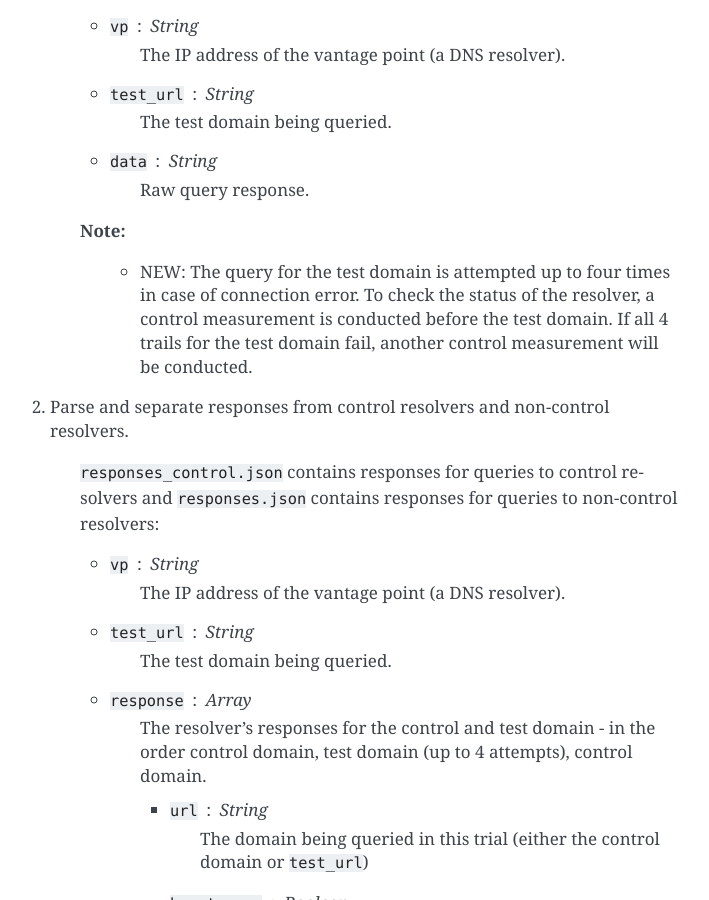
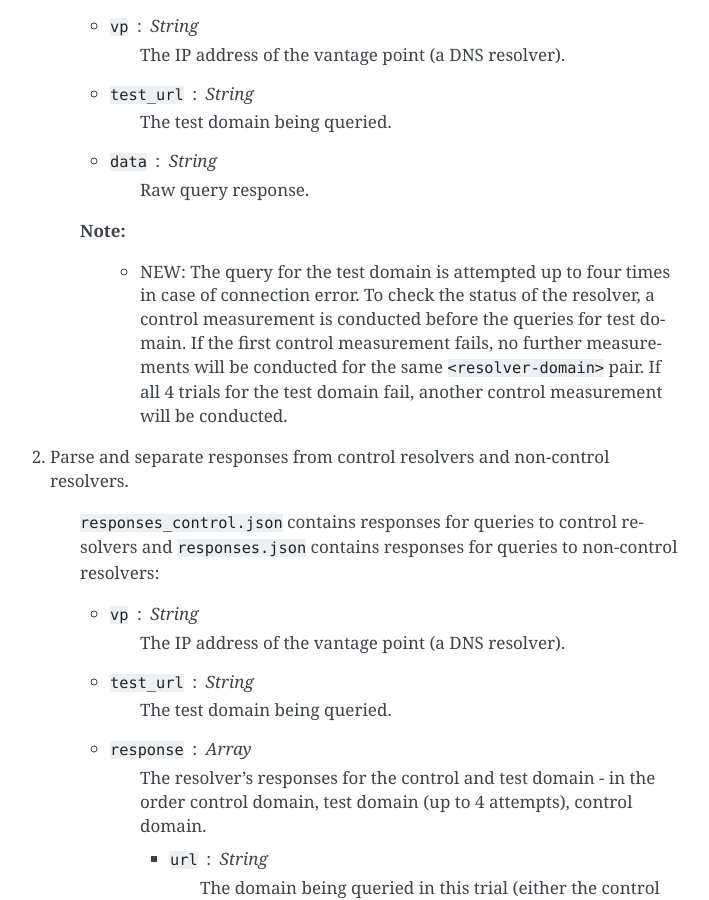
Before and after one commit to censoredplanet/censoredplanet, a Sphinx documentation site: the page built from docs/satellitev2.rst, in a window 1280 px wide and 900 px high, scrolled down 2086 px. Shown: the whole window, without its empty margins (400-1109 px from the left). Built offline with Sphinx 7.4.7, drawn with Linux system fonts in a browser that asks for light colours; some of the changed text lies outside the part shown.

Commit message:
Fixed typo + add more description for the control measurement logistics

```diff
--- a/docs/satellitev2.rst
+++ b/docs/satellitev2.rst
@@ -95,7 +95,7 @@ Query
 
     **Note:**
 
-        * NEW: The query for the test domain is attempted up to four times in case of connection error. To check the status of the resolver, a control measurement is conducted before the test domain. If all 4 trails for the test domain fail, another control measurement will be conducted.
+        * NEW: The query for the test domain is attempted up to four times in case of connection error. To check the status of the resolver, a control measurement is conducted before the queries for test domain. If the first control measurement fails, no further measurements will be conducted for the same :code:`<resolver-domain>` pair. If all 4 trials for the test domain fail, another control measurement will be conducted.
 
 2. Parse and separate responses from control resolvers and non-control resolvers.
 
@@ -187,7 +187,7 @@ Detect
     * :code:`test_url` : String
         The domain being queried.
     * :code:`response` : JSON object
-        The resolver's returned answer IPs for the queried domain are the keys. Each answer IP is mapped to an array of its tags that matched the control tags - if the IP is in the control set, "ip" is appended and if the IP has no tags, "no_tags" is appended. :code:`rcode` field maps to a list of response codes for the trials. :code:`err` field maps to a list of response error messages in case of connection errors.
+        The resolver's returned answer IPs for the queried domain are the keys. Each answer IP is mapped to an array of its tags that matched the control tags - if the IP is in the control set, "ip" is appended and if the IP has no tags, "no_tags" is appended. The :code:`rcode` field maps to a list of response codes for the trials. The :code:`err` field maps to a list of response error messages in case of connection errors.
     * :code:`passed_control` : Boolean
         Equals true if both control queries were successful.
     * :code:`in_control_group` : Boolean
```
